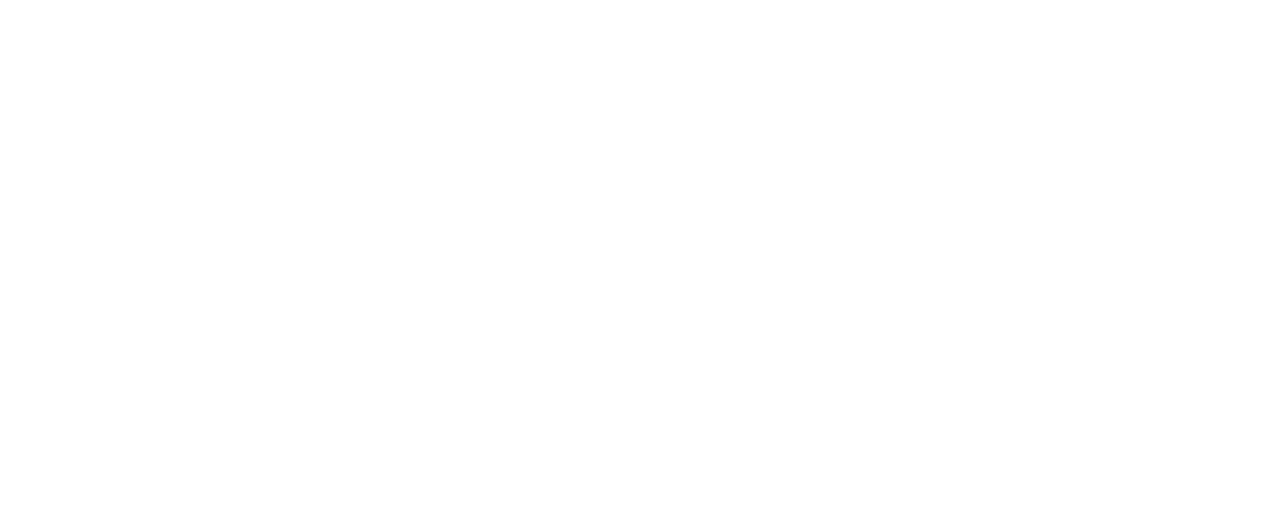
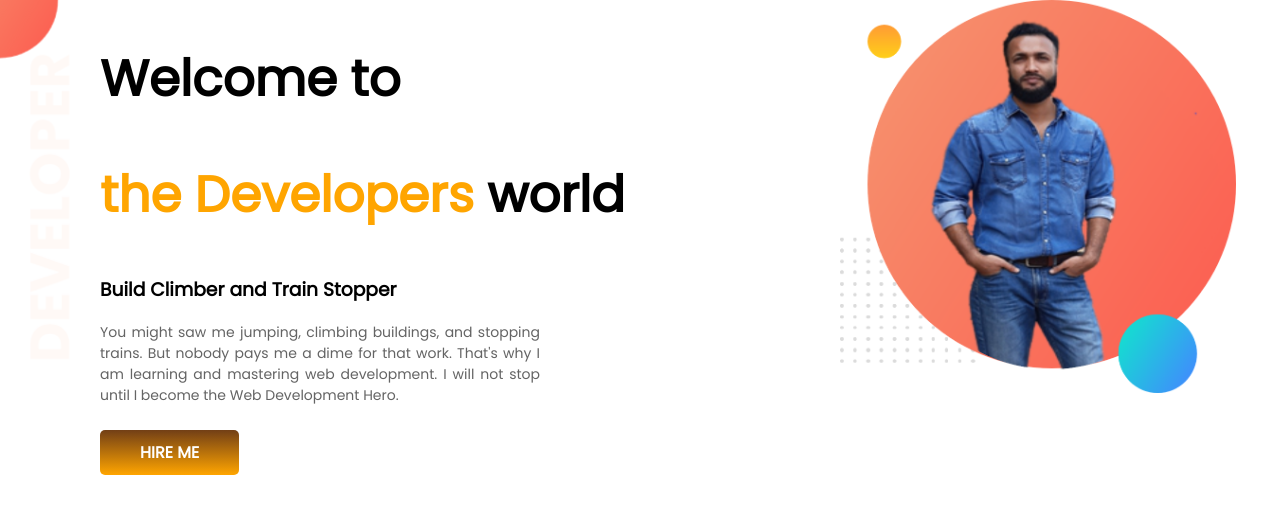
Before and after one commit to FoyazAhmed/foyaz-fortfolio, a plain HTML site: page index.html in a window 1280 px wide. Drawn offline with Linux system fonts and the light colour scheme.

Commit message:
second commit

```diff
--- a/index.html
+++ b/index.html
@@ -1,12 +1,39 @@
 <!DOCTYPE html>
 <html lang="en">
+
 <head>
     <meta charset="UTF-8">
     <meta http-equiv="X-UA-Compatible" content="IE=edge">
     <meta name="viewport" content="width=device-width, initial-scale=1.0">
     <title>Foyaz-Fortfolio</title>
+    <link rel="preconnect" href="https://fonts.googleapis.com">
+    <link rel="preconnect" href="https://fonts.gstatic.com" crossorigin>
+    <link href="https://fonts.googleapis.com/css2?family=Poppins&display=swap" rel="stylesheet">
+    <link rel="stylesheet" href="style.css">
 </head>
+
 <body>
 
+    <section class="top-banner">
+        <div class="half-width">
+            <h1>Welcome to</h1>
+            <h1> <span class="orange-color">the Developers</span> world</h1>
+            <h3>Build Climber and Train Stopper</h3>
+            <p>You might saw me jumping, climbing buildings, and stopping trains. But nobody pays me a dime for that
+                work.
+                That's why I am learning and mastering web development. I will not stop until I become the Web
+                Development
+                Hero.</p>
+            <a href="https://www.linkedin.com/in/foyaz-ahmed-5084bb1b9/" class="hire-me-btn" target="_blank">HIRE ME</a>
+        </div>
+        <div class="half-width">
+            <img src="images/foyaz-with-bg.png" alt="">
+        </div>
+
+    </section>
+
+
+
 </body>
+
 </html>
--- a/style.css
+++ b/style.css
@@ -0,0 +1,42 @@
+h1{
+    font-size: 50px;
+
+}
+body{
+    font-family: 'Poppins', sans-serif;
+    margin:0;
+}
+section{
+    display: flex;
+}
+.half-width{
+    max-width: 50%;
+    padding-left: 100px;
+}
+.half-width img{
+    max-width: 90%;
+}
+.orange-color{
+    color:orange;
+}
+.half-width p{
+    font-size: 14px;
+    color: #646464;
+    padding-right : 200px;
+    text-align: justify;
+}
+.hire-me-btn{
+    background-image: linear-gradient(rgb(114, 63, 22),orange);
+    padding:10px 40px;
+    color: white;
+    font-weight: 700;
+    border-radius: 5px;
+    text-decoration: none;
+    margin-top: 10px;
+    display: inline-block;
+}
+.top-banner{
+    background-image: url(images/top-banner.png);
+    background-repeat: no-repeat;
+
+}
```
Also changed, not shown: images/dream-bg.png (added), images/exp-bg.png (added), images/foyaz-with-bg.png (added), images/foyaz.png (added), images/foyaz1.png (added), images/jhankar.png (added), images/jhankar2.png (added), images/my-bg.png (added), images/my-bg2.png (added), images/top-banner.png (added).
